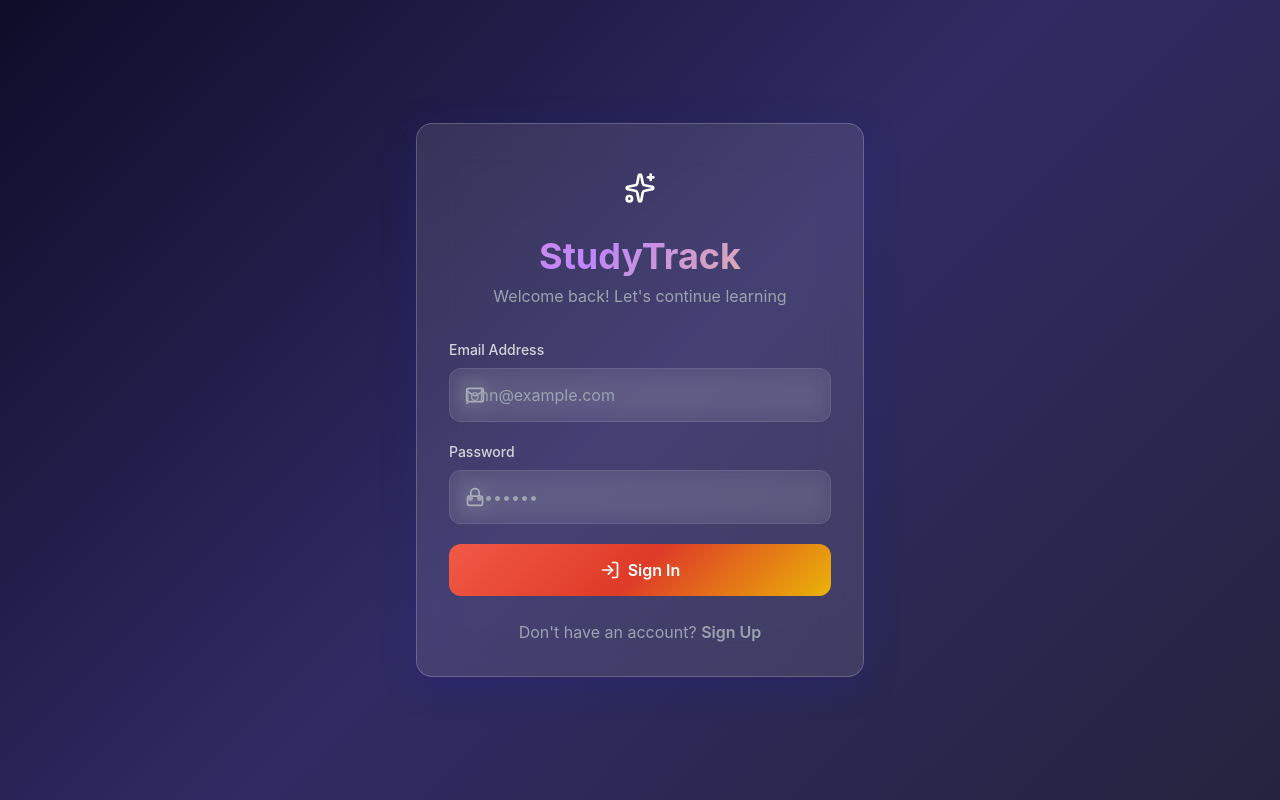
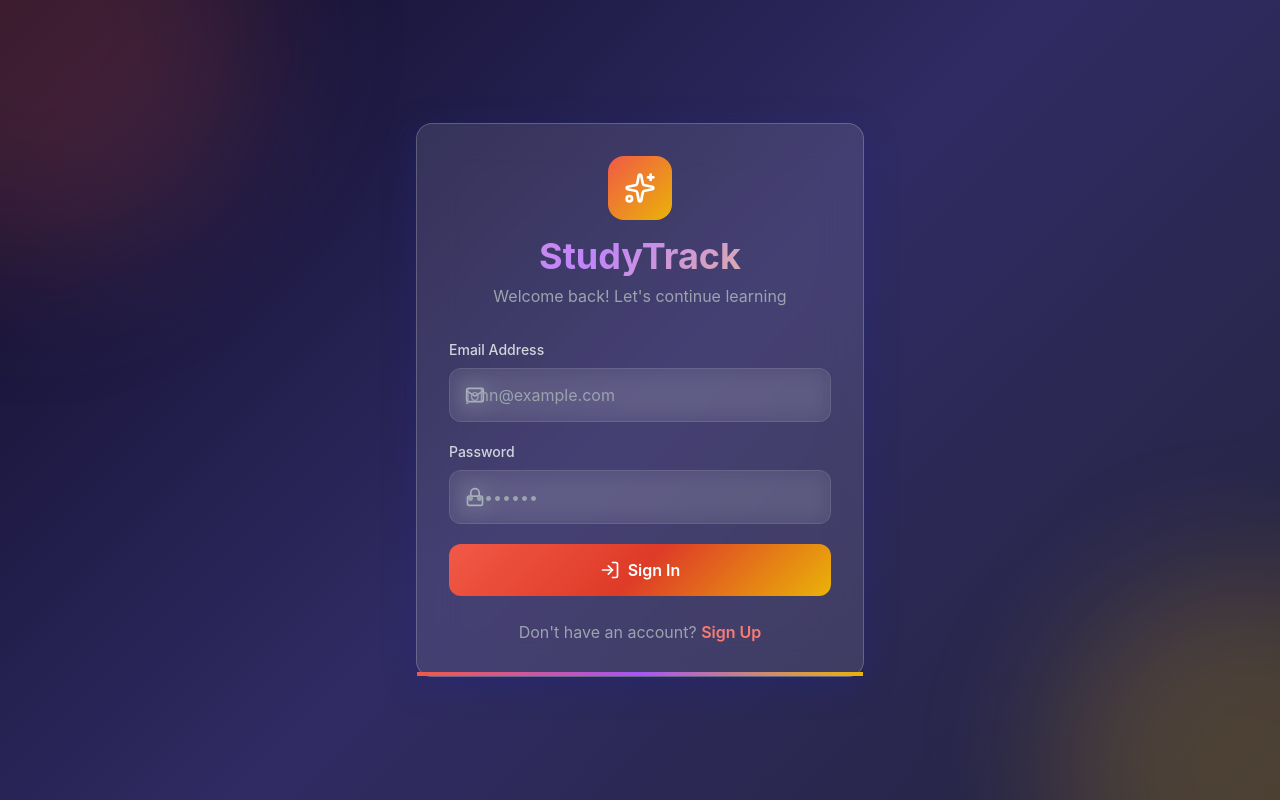
Before and after one commit to Kavinda-USJ/studytrack-mern, a React (Vite) app in the folder client/: page /login in a window 1280 px wide. Built offline with nearby package versions, Linux system fonts and the light colour scheme.

Commit message:
changing the UI

```diff
--- a/client/tailwind.config.js
+++ b/client/tailwind.config.js
@@ -7,8 +7,46 @@ export default {
   theme: {
     extend: {
       colors: {
-        primary: '#6366f1',
-        secondary: '#8b5cf6',
+        primary: {
+          50: '#fef3f2',
+          100: '#fee5e2',
+          200: '#fececa',
+          300: '#fdaca5',
+          400: '#fa7c71',
+          500: '#f15946',
+          600: '#de3b28',
+          700: '#bb2f1e',
+          800: '#9b2a1c',
+          900: '#81291e',
+        },
+        secondary: {
+          50: '#fefce8',
+          100: '#fef9c3',
+          200: '#fef08a',
+          300: '#fde047',
+          400: '#facc15',
+          500: '#eab308',
+          600: '#ca8a04',
+          700: '#a16207',
+          800: '#854d0e',
+          900: '#713f12',
+        },
+        dark: {
+          50: '#f9fafb',
+          100: '#f3f4f6',
+          800: '#1f2937',
+          900: '#111827',
+          950: '#030712',
+        },
+      },
+      animation: {
+        'float': 'float 3s ease-in-out infinite',
+      },
+      keyframes: {
+        float: {
+          '0%, 100%': { transform: 'translateY(0px)' },
+          '50%': { transform: 'translateY(-20px)' },
+        },
       },
     },
   },
```
